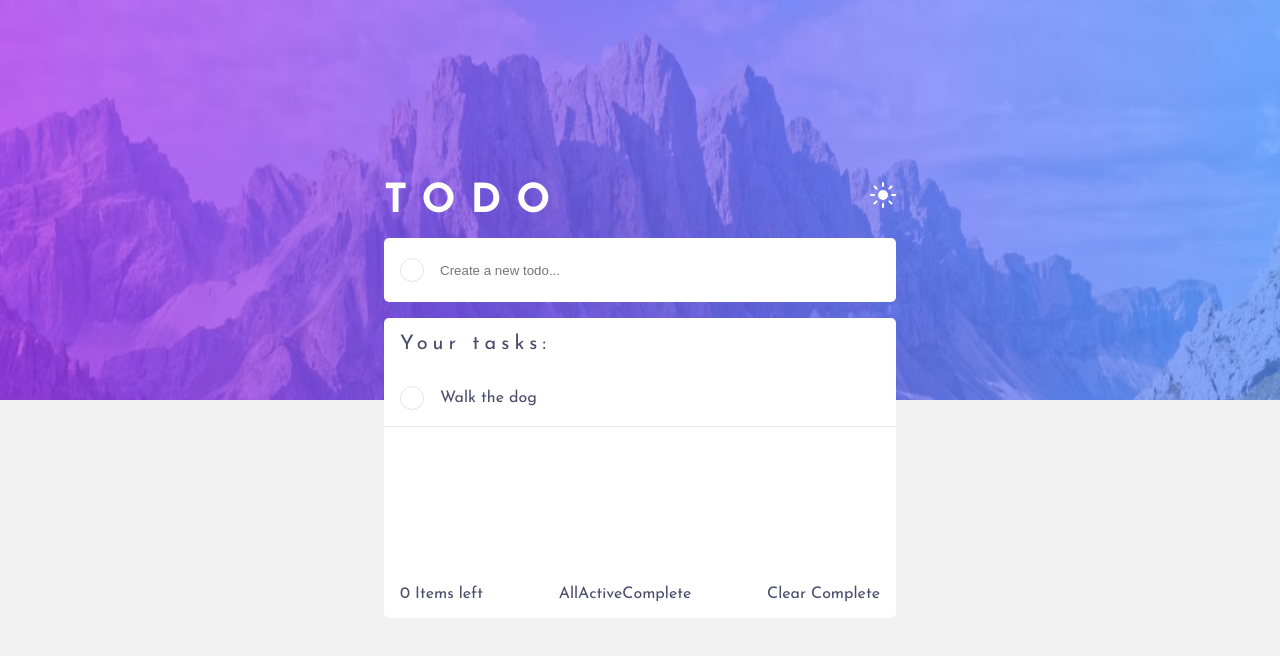
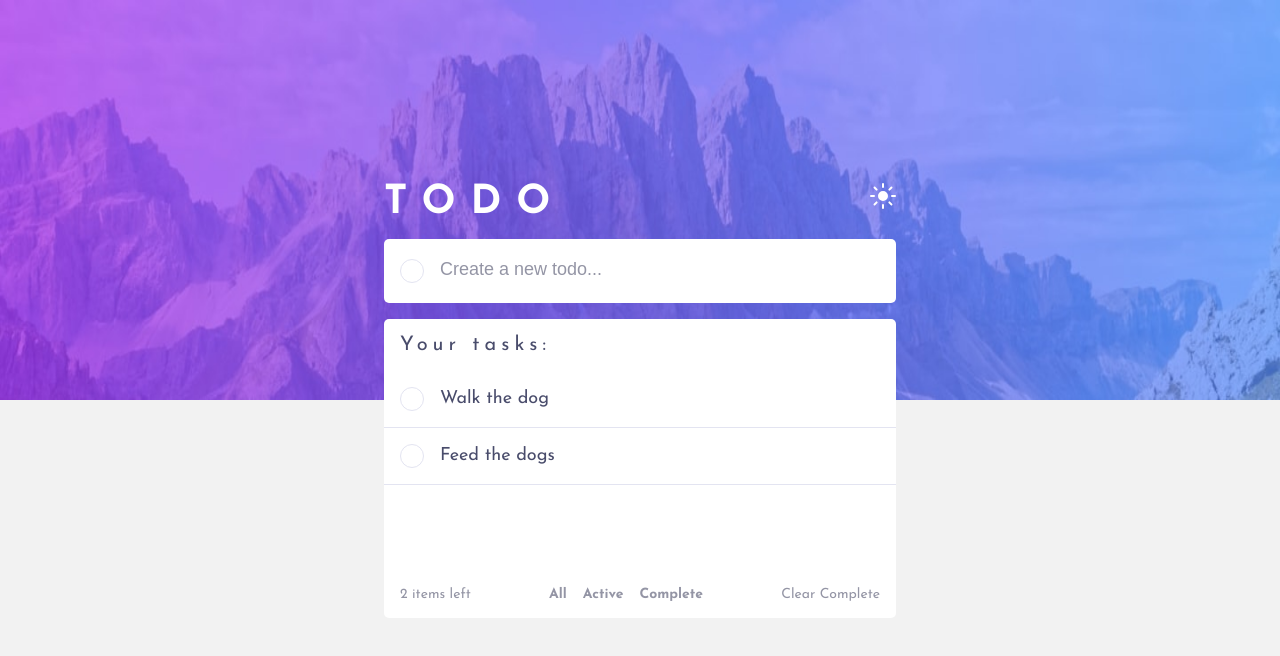
Before and after one commit to michellecordovi/To-Do-List, a React (Vite) app: page / in a window 1280 px wide. Shown: the top 656 px of the page. Built offline with nearby package versions, Linux system fonts and the light colour scheme.

Commit message:
add font size and color changes

```diff
--- a/data.js
+++ b/data.js
@@ -2,6 +2,10 @@ const tasks = [
     {
       description:"Walk the dog",
       completed: false
+    },
+    {
+        description: "Feed the dogs",
+        completed: false
     }
 ]
 
--- a/src/App.css
+++ b/src/App.css
@@ -35,6 +35,10 @@ main{
     outline: none;
 }
 
+input::placeholder{
+    font-size: 18px;
+    color: #9495A5;
+}
 
 /* TASKS GRID */
 #tasks-grid{
@@ -44,13 +48,6 @@ main{
 
 #to-do-list {
     min-height: 200px;
-}
-
-#task-filters{
-    padding: 1rem;
-    display: flex;
-    justify-content: space-between;
-    align-items: center;
 }
 
 .task{
@@ -67,3 +64,23 @@ main{
     border: 1px solid #E3E4F1;
     margin-right: 1rem;
 }
+
+#task-filters{
+    color:#9495A5;
+    font-size: 14px;
+    padding: 1rem;
+    display: flex;
+    justify-content: space-between;
+    align-items: center;
+}
+
+#filter-options{
+    font-weight: 700;
+    display: flex;
+    justify-content: space-between;
+}
+
+.filter-option {
+    margin: 0px 8px;
+    cursor: pointer;
+}
--- a/src/components/TasksGrid.jsx
+++ b/src/components/TasksGrid.jsx
@@ -2,6 +2,7 @@ import Task from "./Task";
 import tasks from "../../data";
 
 function TasksGrid() {
+
 
 
     return (
@@ -9,7 +10,7 @@ function TasksGrid() {
 			<h2>Your tasks: </h2>
 
 			<div id="to-do-list">
-                {tasks.map(task => (
+				{tasks.map((task) => (
 					<Task
 						key={task.description}
 						description={task.description}
@@ -19,18 +20,18 @@ function TasksGrid() {
 			</div>
 
 			<div id="task-filters">
-                <span id="items-left">0 Items left</span>
+				<span id="items-left">{tasks.length} items left</span>
 
 				<div id="filter-options">
-                    <span>All</span>
-                    <span>Active</span>
-                    <span>Complete</span>
+					<span className="filter-option">All</span>
+					<span className="filter-option">Active</span>
+					<span className="filter-option">Complete</span>
 				</div>
 
 				<span id="clear-completed">Clear Complete</span>
 			</div>
 		</div>
-    )
+	);
 }
 
 export default TasksGrid;
--- a/src/index.css
+++ b/src/index.css
@@ -9,6 +9,10 @@ html,body{
   color: #494C6B;
   background-color: #F2F2F2;
   font-family: 'Josefin Sans', Arial, Helvetica, sans-serif;
+}
+
+body{
+  font-size: 18px;
 }
 
 #root{
```
Lines whose indentation alone changed are shown as unchanged.
